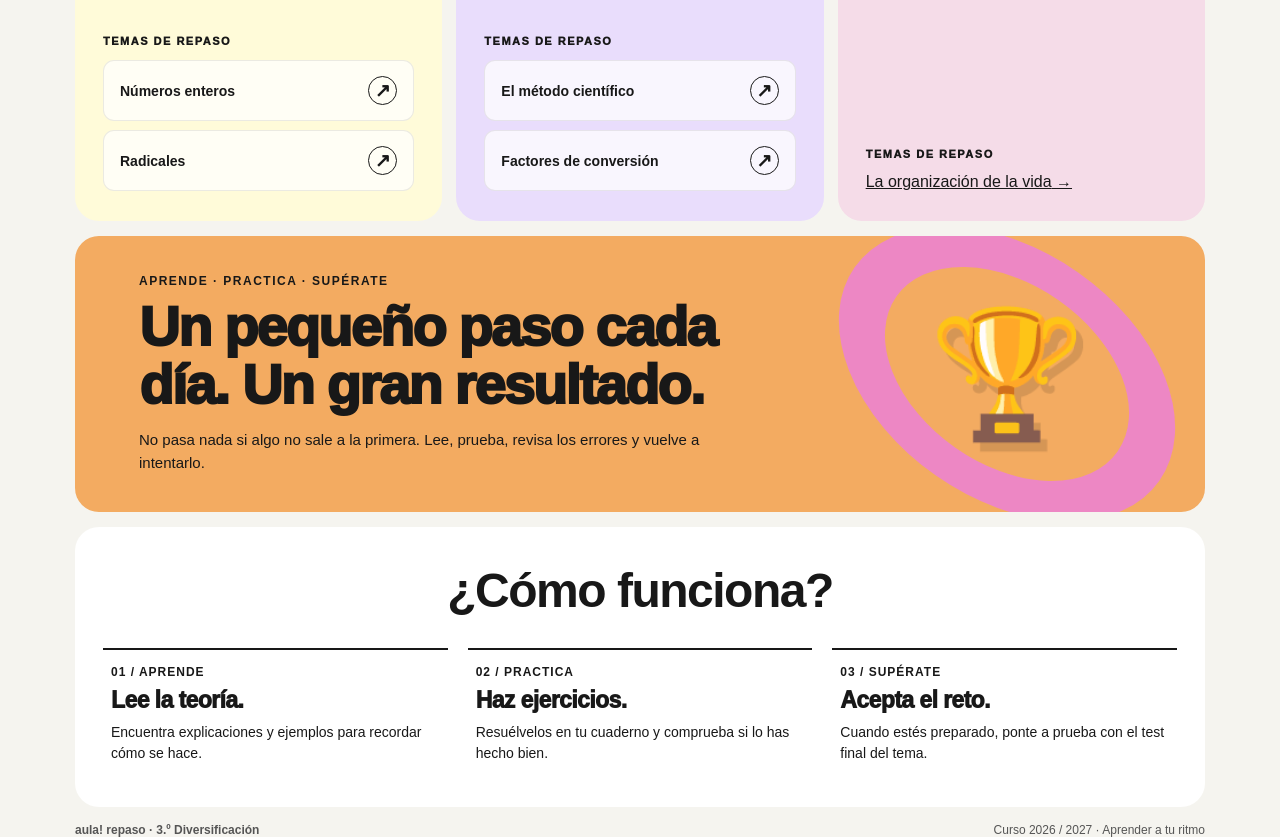
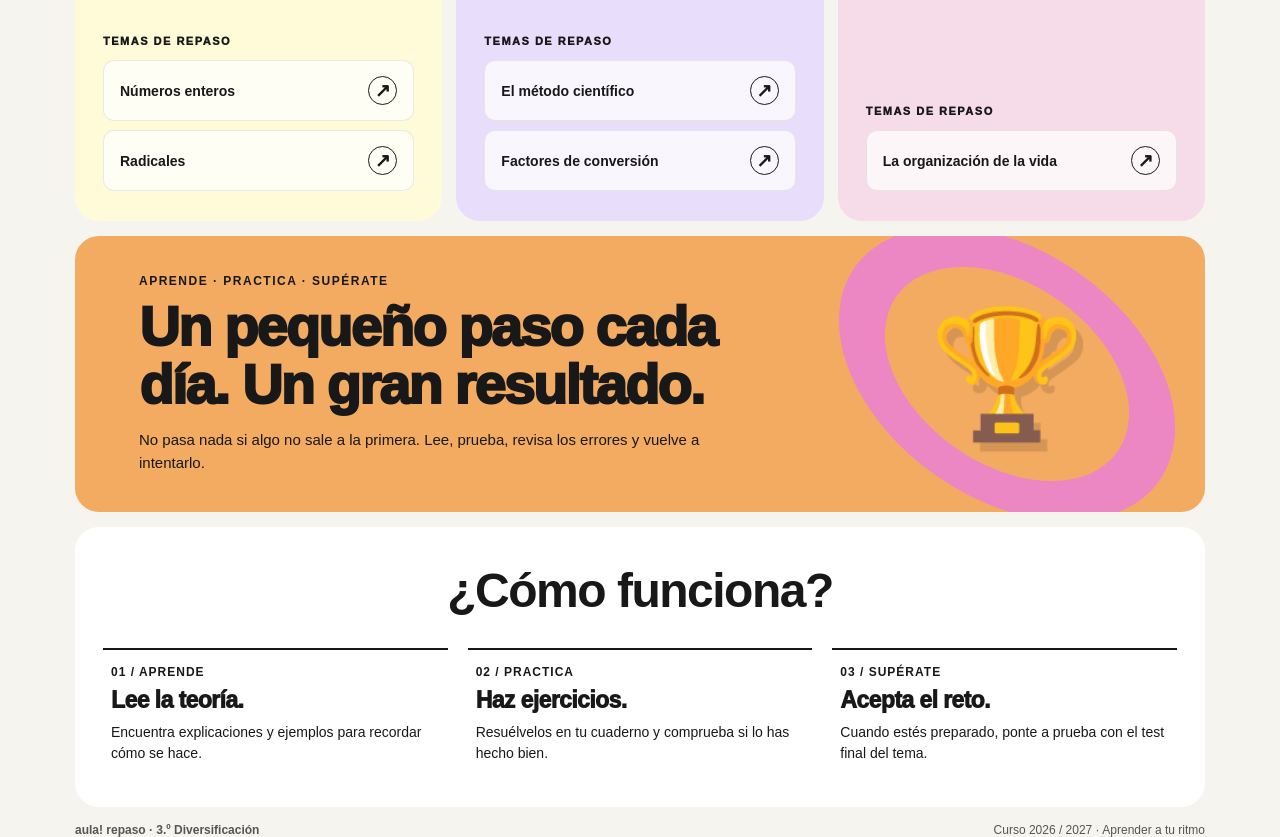
Before and after one commit to fabiohdezd/repaso_3_diver, a plain HTML site: page index.html in a window 1280 px wide. Shown: the part 1180-2017 px from the top of the page. Drawn offline with Linux system fonts and the light colour scheme.

Commit message:
Change class name from 'tema' to 'topic' in index.html

```diff
--- a/index.html
+++ b/index.html
@@ -148,7 +148,7 @@ g<!DOCTYPE html>
         <p class="subject-desc">Explora el mundo de los seres vivos con explicaciones y actividades.</p>
         <div class="topic-list">
           <div class="topic-label">Temas de repaso</div>
-          <a class="tema" href="biologia/organizacion-vida/"> <span>La organización de la vida</span> <span class="flecha">→</span> </a>
+          <a class="topic" href="biologia/organizacion-vida/"> <span>La organización de la vida</span> <span class="arrow" aria-hidden="true">↗</span> </a>
         </div>
       </section>
     </div>
```
